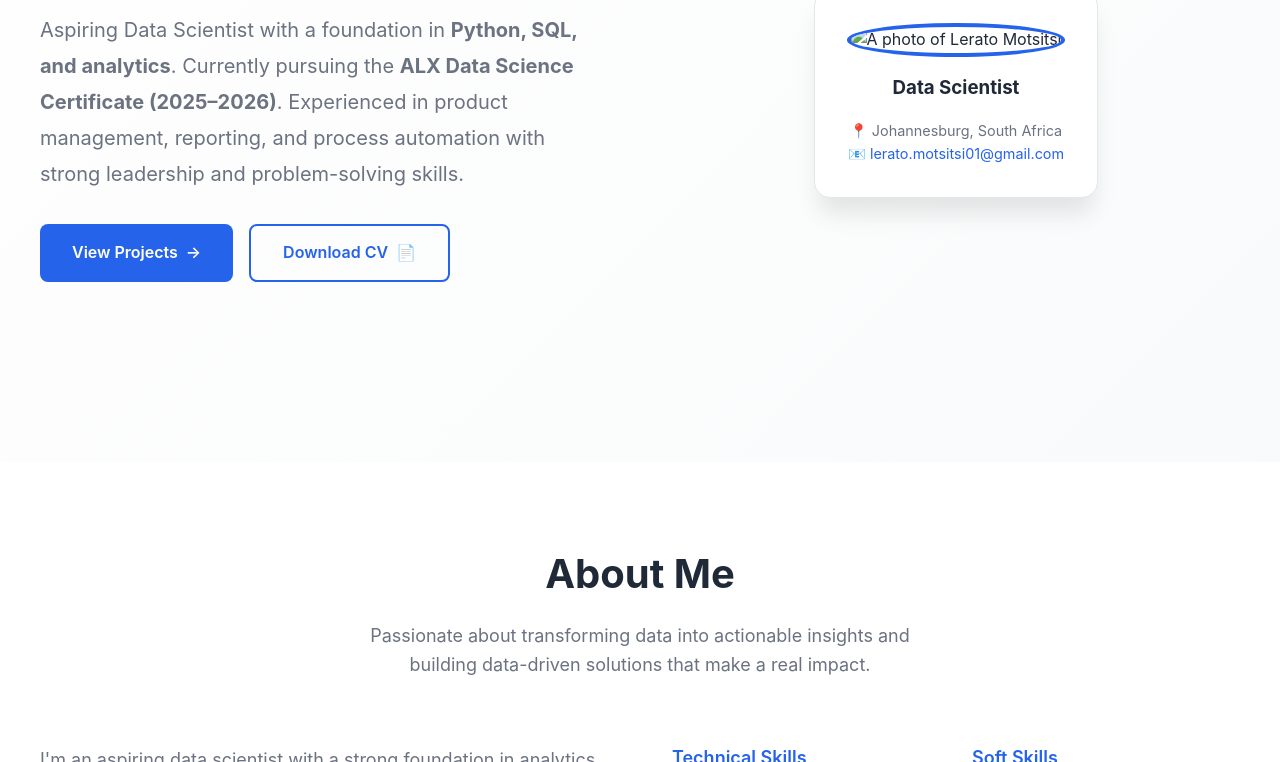
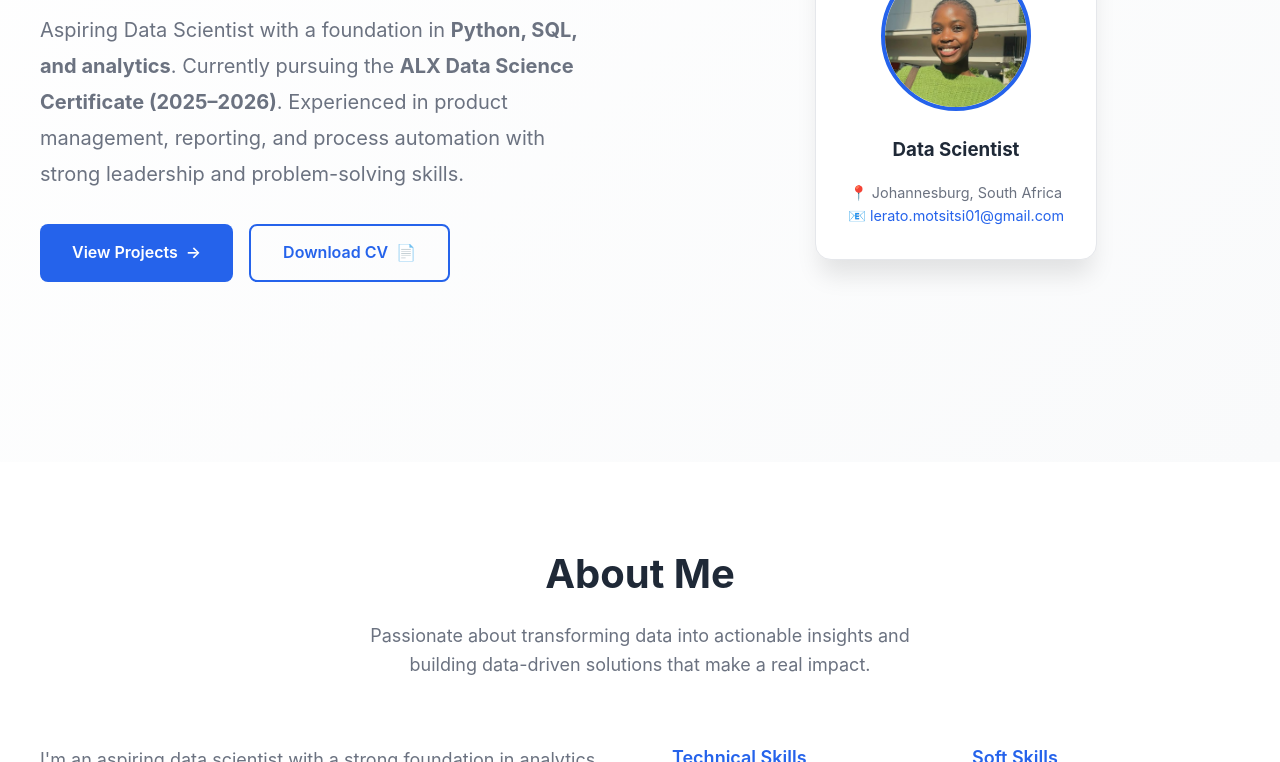
Before and after one commit to LeratoMotsitsi/myportfolio, a plain HTML site: page index.html in a window 1280 px wide. Shown: the part 338-1100 px from the top of the page. Drawn offline with Linux system fonts and the light colour scheme.

Commit message:
Update index.html

```diff
--- a/index.html
+++ b/index.html
@@ -51,7 +51,7 @@
             </div>
             <div class="hero-visual fade-in">
                 <div class="profile-card">
-                    <img src="images/leratom.jpg" alt="A photo of Lerato Motsitsi" class="profile-avatar">
+                    <img src="leratom.jpg" alt="A photo of Lerato Motsitsi" class="profile-avatar">
                     <h3>Data Scientist</h3>
                     <div class="contact-info">
                         📍 Johannesburg, South Africa<br>
```
